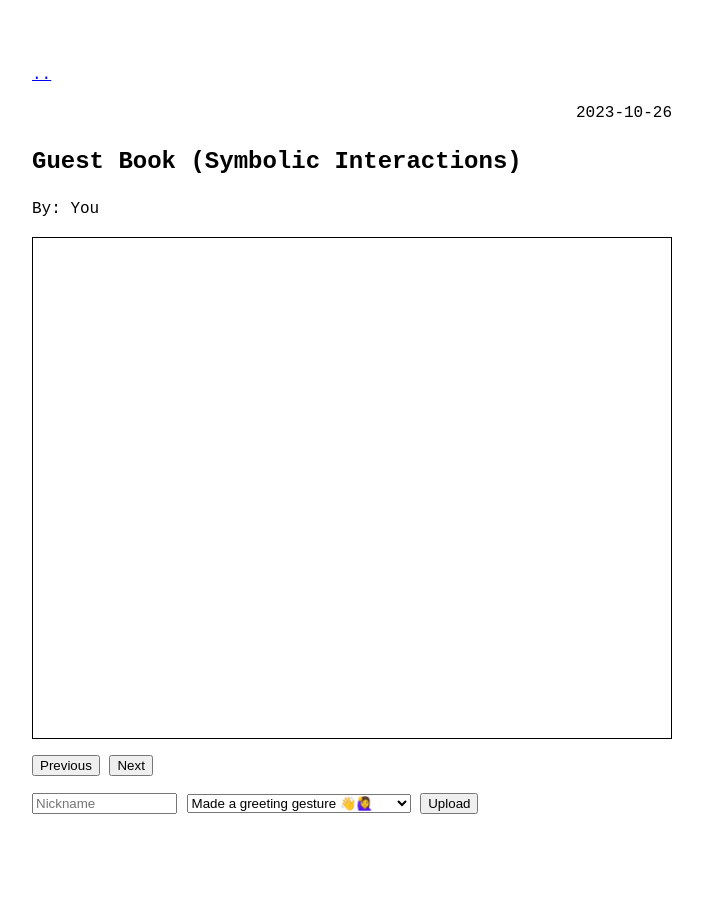
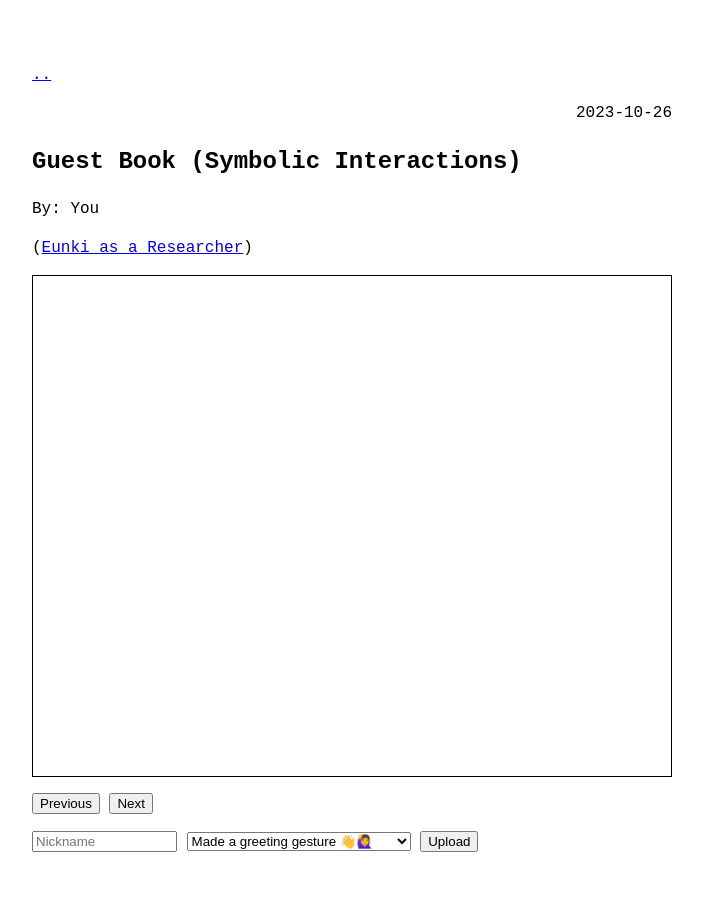
Before and after one commit to eunkiyomi/eunkiyomi.github.io, a Jekyll site: the page built from _posts/2023-10-26-symbolic-interactions.md, in a window 1280 px wide. Shown: the whole page, without its empty margins (288-991 px from the left). Built offline with Jekyll 4.4.1, drawn with Linux system fonts in a browser that asks for light colours; comment, search, counter and statistics services are not loaded.

Commit message:
update: symbolic interactions

```diff
--- a/_posts/2023-10-26-symbolic-interactions.md
+++ b/_posts/2023-10-26-symbolic-interactions.md
@@ -39,6 +39,8 @@ authors:
 }
 </style>
 
+([Eunki as a Researcher](/2025/02/05/eunki-as-researcher.html))
+
 <!-- # Body -->
 <div id="messageBox">
   <div class="box"></div>
```
